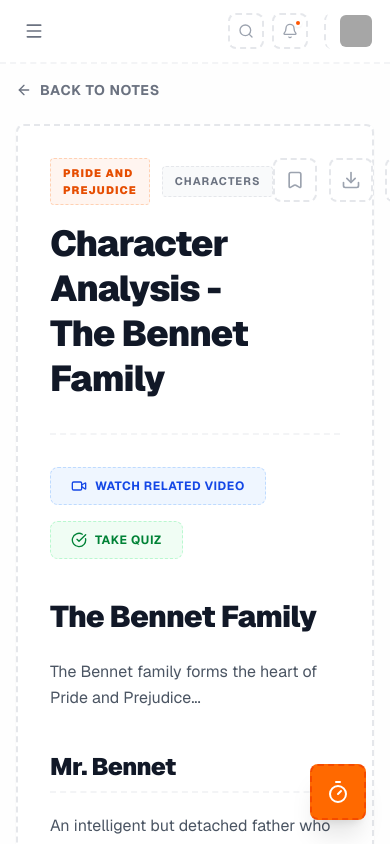
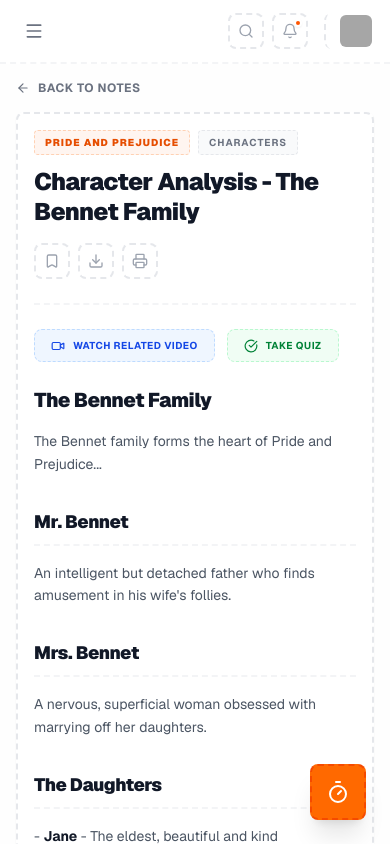
Before and after one commit to NishB369/tlt, a Next.js app: page /dashboard/notes/n1 in a window 390 px wide. Built offline with nearby package versions, Linux system fonts and the light colour scheme; sample sign-in values are in the browser's storage; grey boxes are pictures that could not be loaded.

Commit message:
feat: Note Pages Made Mobile Responsive

```diff
--- a/src/app/(dashboard)/dashboard/notes/[noteId]/page.tsx
+++ b/src/app/(dashboard)/dashboard/notes/[noteId]/page.tsx
@@ -57,21 +57,21 @@
                 // Headers
                 if (line.startsWith('### ')) {
                     return (
-                        <h3 key={i} className="text-xl font-bold text-gray-900 mt-8 mb-4 tracking-tight">
+                        <h3 key={i} className="text-base md:text-xl font-bold text-gray-900 mt-6 md:mt-8 mb-3 md:mb-4 tracking-tight">
                             {line.replace('### ', '')}
                         </h3>
                     );
                 }
                 if (line.startsWith('## ')) {
                     return (
-                        <h2 key={i} className="text-2xl font-black text-gray-900 mt-10 mb-5 tracking-tight border-b-2 border-dashed border-gray-100 pb-2">
+                        <h2 key={i} className="text-lg md:text-2xl font-black text-gray-900 mt-8 md:mt-10 mb-4 md:mb-5 tracking-tight border-b-2 border-dashed border-gray-100 pb-2">
                             {line.replace('## ', '')}
                         </h2>
                     );
                 }
                 if (line.startsWith('# ')) {
                     return (
-                        <h1 key={i} className="text-3xl font-black text-gray-900 mt-8 mb-6 tracking-tight">
+                        <h1 key={i} className="text-xl md:text-3xl font-black text-gray-900 mt-6 md:mt-8 mb-4 md:mb-6 tracking-tight">
                             {line.replace('# ', '')}
                         </h1>
                     );
@@ -80,7 +80,7 @@
                 if (line.includes('**')) {
                     const parts = line.split(/\*\*(.+?)\*\*/);
                     return (
-                        <p key={i} className="text-gray-600 mb-2 leading-relaxed">
+                        <p key={i} className="text-gray-600 mb-2 leading-relaxed text-sm md:text-base">
                             {parts.map((part, j) =>
                                 j % 2 === 1 ? (
                                     <strong key={j} className="font-bold text-gray-900">
@@ -96,7 +96,7 @@
                 // List items
                 if (line.startsWith('- ')) {
                     return (
-                        <li key={i} className="text-gray-600 ml-4 mb-2 pl-2 border-l-2 border-dashed border-gray-200">
+                        <li key={i} className="text-gray-600 ml-4 mb-2 pl-2 border-l-2 border-dashed border-gray-200 text-sm md:text-base">
                             {line.replace('- ', '')}
                         </li>
                     );
@@ -104,7 +104,7 @@
                 // Regular paragraph
                 if (line.trim()) {
                     return (
-                        <p key={i} className="text-gray-600 mb-6 leading-relaxed">
+                        <p key={i} className="text-gray-600 mb-4 md:mb-6 leading-relaxed text-sm md:text-base">
                             {line}
                         </p>
                     );
@@ -114,33 +114,33 @@
     };
 
     return (
-        <div className="space-y-6 animate-fade-in max-w-7xl mx-auto">
+        <div className="space-y-4 md:space-y-6 animate-fade-in max-w-7xl mx-auto">
             {/* Back Button */}
             <button
                 onClick={() => router.back()}
-                className="flex items-center gap-2 text-sm font-bold text-gray-500 hover:text-accent-600 transition-colors uppercase tracking-wider group"
+                className="flex items-center gap-2 text-xs md:text-sm font-bold text-gray-500 hover:text-accent-600 transition-colors uppercase tracking-wider group"
             >
-                <ArrowLeft className="w-4 h-4 group-hover:-translate-x-1 transition-transform" />
+                <ArrowLeft className="w-3.5 h-3.5 md:w-4 md:h-4 group-hover:-translate-x-1 transition-transform" />
                 Back to Notes
             </button>
 
-            <div className="grid grid-cols-1 lg:grid-cols-4 gap-8">
+            <div className="grid grid-cols-1 lg:grid-cols-4 gap-6 lg:gap-8">
                 {/* Table of Contents Sidebar */}
                 <div className="lg:col-span-1 order-2 lg:order-1">
-                    <div className="sticky top-6 space-y-6">
+                    <div className="sticky top-6 space-y-4 md:space-y-6">
                         {/* TOC */}
-                        <div className="bg-white rounded-lg p-6 shadow-sm border-2 border-dashed border-gray-200">
-                            <h3 className="font-bold text-gray-900 mb-4 flex items-center gap-2 text-sm uppercase tracking-wider">
-                                <Hash className="w-4 h-4 text-gray-400" />
+                        <div className="bg-white rounded-lg p-4 md:p-6 shadow-sm border-2 border-dashed border-gray-200">
+                            <h3 className="font-bold text-gray-900 mb-3 md:mb-4 flex items-center gap-2 text-xs md:text-sm uppercase tracking-wider">
+                                <Hash className="w-3.5 h-3.5 md:w-4 md:h-4 text-gray-400" />
                                 Contents
                             </h3>
-                            <nav className="space-y-3">
+                            <nav className="space-y-2 md:space-y-3">
                                 {toc.map((item: any, index: number) => (
                                     <a
                                         key={index}
                                         href={`#${item.id}`}
                                         className={cn(
-                                            'block text-sm font-medium text-gray-500 hover:text-accent-600 transition-colors border-l-2 border-transparent hover:border-accent-300 pl-3 -ml-3',
+                                            'block text-xs md:text-sm font-medium text-gray-500 hover:text-accent-600 transition-colors border-l-2 border-transparent hover:border-accent-300 pl-3 -ml-3',
                                             item.level === 2 && 'ml-0',
                                             item.level === 3 && 'ml-4'
                                         )}
@@ -152,16 +152,16 @@
                         </div>
 
                         {/* Personal Notes */}
-                        <div className="bg-white rounded-lg p-6 shadow-sm border-2 border-dashed border-gray-200">
-                            <h3 className="font-bold text-gray-900 mb-4 flex items-center gap-2 text-sm uppercase tracking-wider">
-                                <FileText className="w-4 h-4 text-gray-400" />
+                        <div className="bg-white rounded-lg p-4 md:p-6 shadow-sm border-2 border-dashed border-gray-200">
+                            <h3 className="font-bold text-gray-900 mb-3 md:mb-4 flex items-center gap-2 text-xs md:text-sm uppercase tracking-wider">
+                                <FileText className="w-3.5 h-3.5 md:w-4 md:h-4 text-gray-400" />
                                 My Annotations
                             </h3>
                             <textarea
                                 value={personalNotes}
                                 onChange={(e) => setPersonalNotes(e.target.value)}
                                 placeholder="Add your personal notes..."
-                                className="w-full h-40 px-3 py-2 bg-white border-2 border-dashed border-gray-200 rounded-lg text-sm font-medium text-gray-900 placeholder-gray-400 focus:outline-none focus:border-accent-500 focus:ring-0 resize-none transition-colors"
+                                className="w-full h-32 md:h-40 px-3 py-2 bg-white border-2 border-dashed border-gray-200 rounded-lg text-sm font-medium text-gray-900 placeholder-gray-400 focus:outline-none focus:border-accent-500 focus:ring-0 resize-none transition-colors"
                             />
                         </div>
                     </div>
@@ -169,60 +169,60 @@
 
                 {/* Main Content */}
                 <div className="lg:col-span-3 order-1 lg:order-2">
-                    <div className="bg-white rounded-lg p-8 shadow-sm border-2 border-dashed border-gray-200">
+                    <div className="bg-white rounded-lg p-4 md:p-8 shadow-sm border-2 border-dashed border-gray-200">
                         {/* Header */}
-                        <div className="flex items-start justify-between mb-8 pb-8 border-b-2 border-dashed border-gray-100">
-                            <div className="space-y-4">
-                                <div className="flex items-center gap-3">
-                                    <span className="px-3 py-1.5 text-[11px] font-black text-accent-600 bg-accent-50 rounded border border-dashed border-accent-200 uppercase tracking-widest">
+                        <div className="flex flex-col sm:flex-row sm:items-start justify-between gap-4 mb-6 md:mb-8 pb-6 md:pb-8 border-b-2 border-dashed border-gray-100">
+                            <div className="space-y-3 md:space-y-4">
+                                <div className="flex items-center gap-2 md:gap-3">
+                                    <span className="px-2.5 md:px-3 py-1 md:py-1.5 text-[10px] md:text-[11px] font-black text-accent-600 bg-accent-50 rounded border border-dashed border-accent-200 uppercase tracking-widest">
                                         {note.novel}
                                     </span>
-                                    <span className="px-3 py-1.5 text-[11px] font-bold text-gray-500 bg-gray-50 rounded border border-dashed border-gray-200 uppercase tracking-widest">
+                                    <span className="px-2.5 md:px-3 py-1 md:py-1.5 text-[10px] md:text-[11px] font-bold text-gray-500 bg-gray-50 rounded border border-dashed border-gray-200 uppercase tracking-widest">
                                         {note.chapter}
                                     </span>
                                 </div>
-                                <h1 className="text-4xl font-black text-gray-900 tracking-tight leading-tight">
+                                <h1 className="text-2xl md:text-4xl font-black text-gray-900 tracking-tight leading-tight">
                                     {note.title}
                                 </h1>
                             </div>
-                            <div className="flex items-center gap-3">
+                            <div className="flex items-center gap-2 md:gap-3 self-start sm:self-auto">
                                 <button
                                     onClick={() => setIsBookmarked(!isBookmarked)}
                                     className={cn(
-                                        'p-2.5 rounded-lg border-2 border-dashed transition-all group',
+                                        'p-2 md:p-2.5 rounded-lg border-2 border-dashed transition-all group',
                                         isBookmarked
                                             ? 'bg-accent-50 border-accent-200 text-accent-600'
                                             : 'bg-white border-gray-200 text-gray-400 hover:border-accent-200 hover:text-accent-600'
                                     )}
                                 >
-                                    <Bookmark className={cn('w-5 h-5', isBookmarked && 'fill-current')} />
+                                    <Bookmark className={cn('w-4 h-4 md:w-5 md:h-5', isBookmarked && 'fill-current')} />
                                 </button>
-                                <button className="p-2.5 rounded-lg bg-white border-2 border-dashed border-gray-200 text-gray-400 hover:border-accent-200 hover:text-accent-600 transition-all">
-                                    <Download className="w-5 h-5" />
+                                <button className="p-2 md:p-2.5 rounded-lg bg-white border-2 border-dashed border-gray-200 text-gray-400 hover:border-accent-200 hover:text-accent-600 transition-all">
+                                    <Download className="w-4 h-4 md:w-5 md:h-5" />
                                 </button>
-                                <button className="p-2.5 rounded-lg bg-white border-2 border-dashed border-gray-200 text-gray-400 hover:border-accent-200 hover:text-accent-600 transition-all">
-                                    <Printer className="w-5 h-5" />
+                                <button className="p-2 md:p-2.5 rounded-lg bg-white border-2 border-dashed border-gray-200 text-gray-400 hover:border-accent-200 hover:text-accent-600 transition-all">
+                                    <Printer className="w-4 h-4 md:w-5 md:h-5" />
                                 </button>
                             </div>
                         </div>
 
                         {/* Related Resources */}
-                        <div className="flex flex-wrap gap-4 mb-10">
+                        <div className="flex flex-wrap gap-3 md:gap-4 mb-6 md:mb-10">
                             {relatedVideo && (
                                 <Link
                                     href={`/dashboard/videos/${relatedVideo.id}`}
-                                    className="flex items-center gap-2 px-5 py-2.5 bg-blue-50 text-blue-700 rounded-lg border border-dashed border-blue-200 hover:bg-blue-100 hover:border-blue-300 transition-all text-xs font-bold uppercase tracking-wider"
+                                    className="flex items-center gap-2 px-4 md:px-5 py-2 md:py-2.5 bg-blue-50 text-blue-700 rounded-lg border border-dashed border-blue-200 hover:bg-blue-100 hover:border-blue-300 transition-all text-[10px] md:text-xs font-bold uppercase tracking-wider"
                                 >
-                                    <Video className="w-4 h-4" />
+                                    <Video className="w-3.5 h-3.5 md:w-4 md:h-4" />
                                     Watch Related Video
                                 </Link>
                             )}
                             {relatedQuiz && (
                                 <Link
                                     href={`/dashboard/quiz/${relatedQuiz.id}`}
-                                    className="flex items-center gap-2 px-5 py-2.5 bg-green-50 text-green-700 rounded-lg border border-dashed border-green-200 hover:bg-green-100 hover:border-green-300 transition-all text-xs font-bold uppercase tracking-wider"
+                                    className="flex items-center gap-2 px-4 md:px-5 py-2 md:py-2.5 bg-green-50 text-green-700 rounded-lg border border-dashed border-green-200 hover:bg-green-100 hover:border-green-300 transition-all text-[10px] md:text-xs font-bold uppercase tracking-wider"
                                 >
-                                    <CheckCircle className="w-4 h-4" />
+                                    <CheckCircle className="w-3.5 h-3.5 md:w-4 md:h-4" />
                                     Take Quiz
                                 </Link>
                             )}
--- a/src/app/(dashboard)/dashboard/videos/page.tsx
+++ b/src/app/(dashboard)/dashboard/videos/page.tsx
@@ -86,7 +86,7 @@
         <div className="space-y-6 md:space-y-8 animate-fade-in max-w-7xl mx-auto p-2 md:p-0">
             {/* Header */}
             <div className="flex flex-col gap-2">
-                <h1 className="text-4xl font-black text-gray-900 tracking-tight">Video Library</h1>
+                <h1 className="text-2xl md:text-4xl font-black text-gray-900 tracking-tight">Video Library</h1>
                 <p className="text-sm md:text-base text-gray-500 font-medium">Watch expert video tutorials on English literature</p>
             </div>
 
```
Also changed, not shown: src/app/(dashboard)/dashboard/notes/page.tsx (+19 -19 lines).
